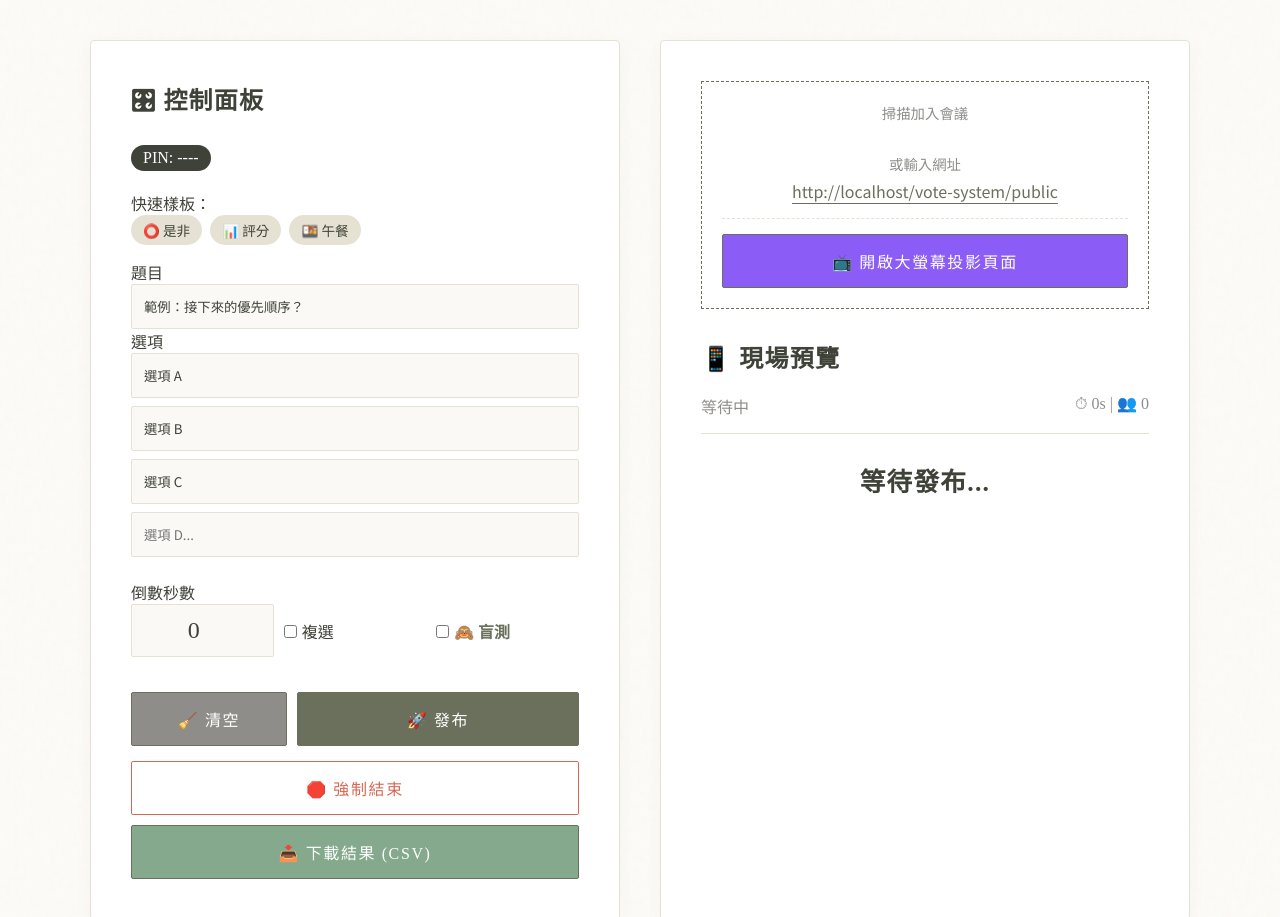
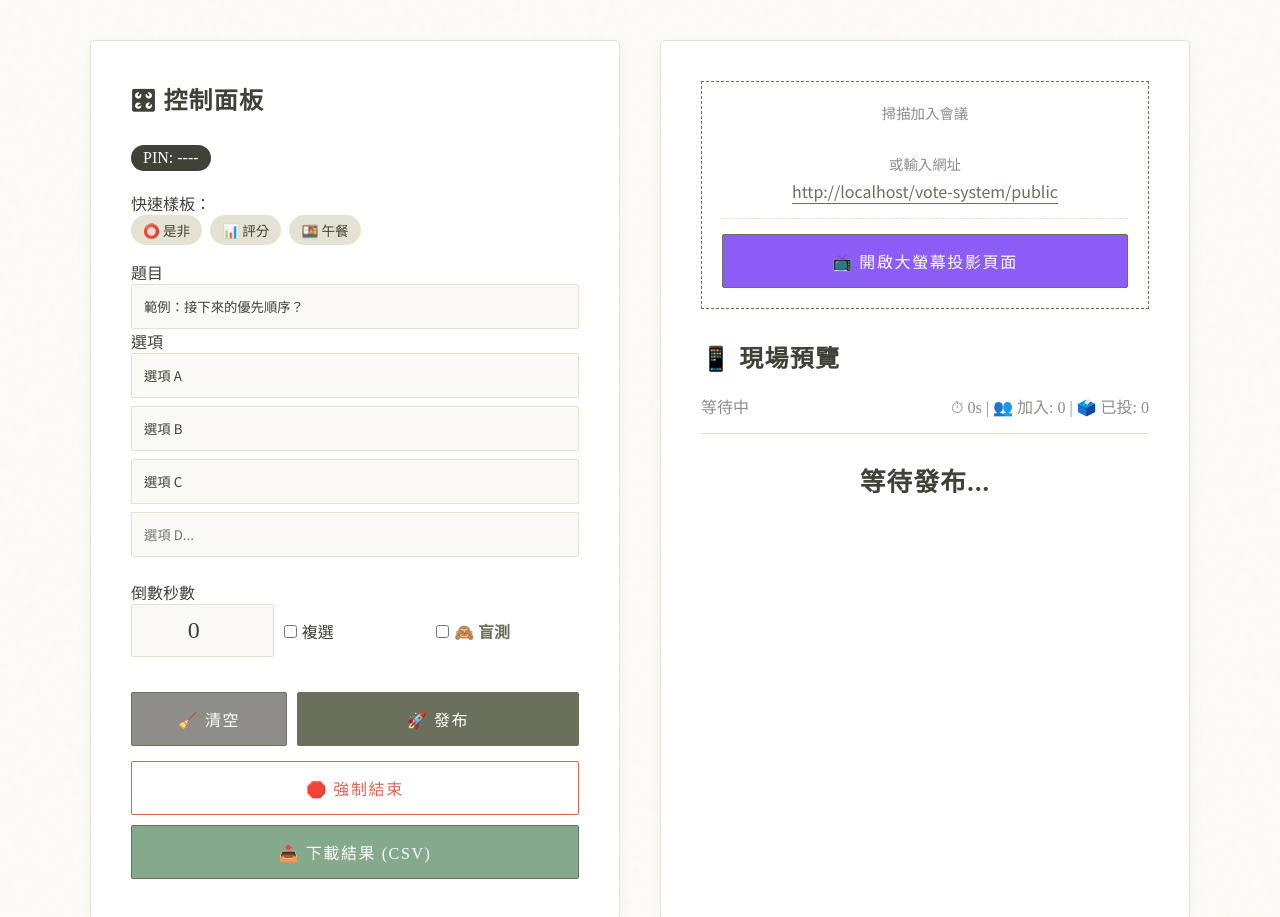
Before and after one commit to aasfg1234/vote-system, a website: page vote-system/public/host.html in a window 1280 px wide. Shown: the top 917 px of the page. Drawn offline with nearby package versions, Linux system fonts and the light colour scheme; no server answers; a script that the page names is missing.

Commit message:
Update host.html

```diff
--- a/vote-system/public/host.html
+++ b/vote-system/public/host.html
@@ -80,7 +80,11 @@
             <div id="vote-screen">
                 <div class="status-bar">
                     <span id="status-text">等待中</span>
-                    <span>⏱ <span id="timer">0s</span> | 👥 <span id="total-votes">0</span></span>
+                    <span>
+                        ⏱ <span id="timer">0s</span> |
+                        👥 加入: <span id="joined-count">0</span> |
+                        🗳️ 已投: <span id="total-votes">0</span>
+                    </span>
                 </div>
                 <div id="question-text" class="question">等待發布...</div>
                 <div id="options-container"></div>
@@ -112,5 +116,3 @@
     </script>
 </body>
 </html>
-</body>
-</html>
```
